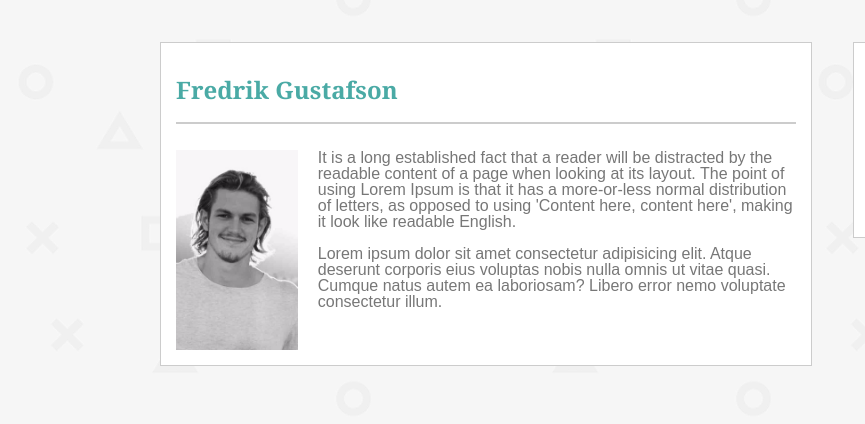
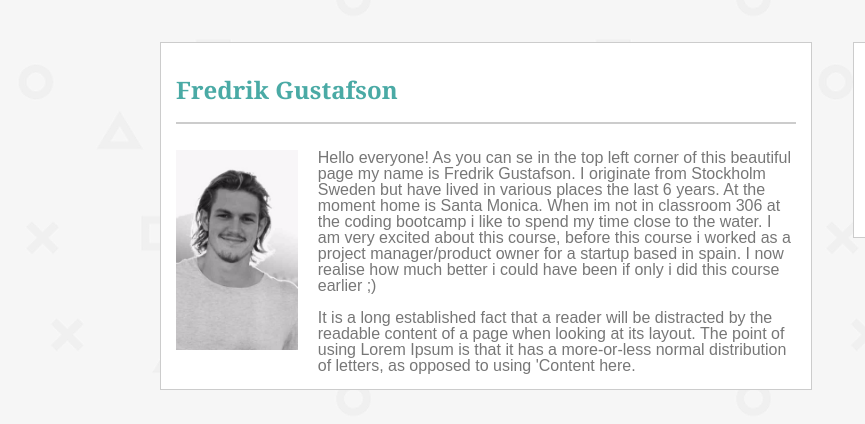
Before and after one commit to freddegurre/basic-portfolio, a plain HTML site: page index.html in a window 1280 px wide. Shown: the part 118-542 px from the top of the page, 0-865 px from the left. Drawn offline with Linux system fonts and the light colour scheme.

Commit message:
last push i hope

```diff
--- a/index.html
+++ b/index.html
@@ -41,13 +41,15 @@
                     <h1>Fredrik Gustafson</h1>
                     <div class="divider"></div>
                     <img id="bio-image" src="assets/images/fredrik.png" alt="Picture of fredrik">
-                    <p>It is a long established fact that a reader will be distracted by the readable content of a page when
+                    <p>Hello everyone! As you can se in the top left corner of this beautiful page my name is Fredrik Gustafson.
+                        I originate from Stockholm Sweden but have lived in various places the last 6 years. At the moment home is
+                        Santa Monica. When im not in classroom 306 at the coding bootcamp i like to spend my time close to the water.
+                        I am very excited about this course, before this course i worked as a project manager/product owner for a startup
+                        based in spain. I now realise how much better i could have been if only i did this course earlier ;)
+                        <br>
+                        <br> It is a long established fact that a reader will be distracted by the readable content of a page when
                         looking at its layout. The point of using Lorem Ipsum is that it has a more-or-less normal distribution
-                        of letters, as opposed to using 'Content here, content here', making it look like readable English.
-                        <br>
-                        <br> Lorem ipsum dolor sit amet consectetur adipisicing elit. Atque deserunt corporis eius voluptas nobis
-                        nulla omnis ut vitae quasi. Cumque natus autem ea laboriosam? Libero error nemo voluptate consectetur
-                        illum.</p>
+                        of letters, as opposed to using 'Content here.</p>
                 </div>
             </section>
 
```
Also changed, not shown: contact.html (+2 -0 lines), portfolio.html (+1 -0 lines).
